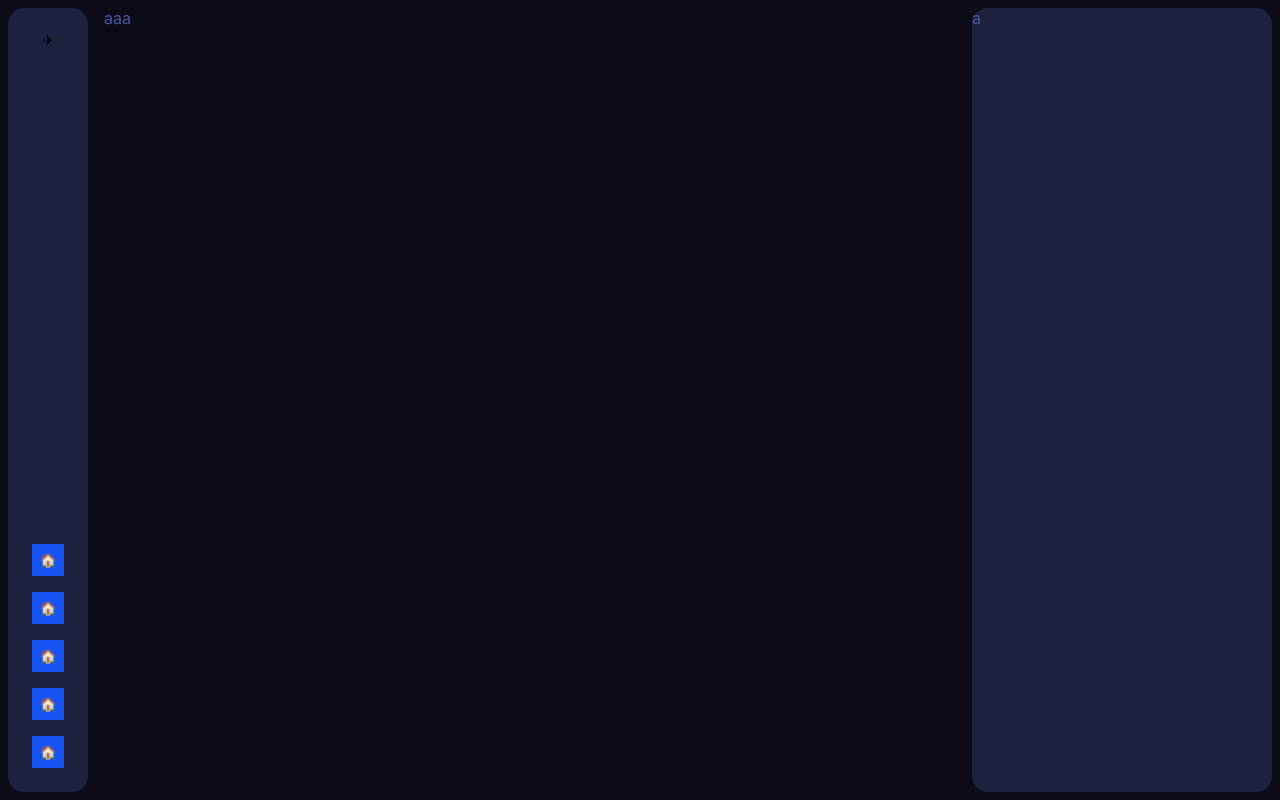
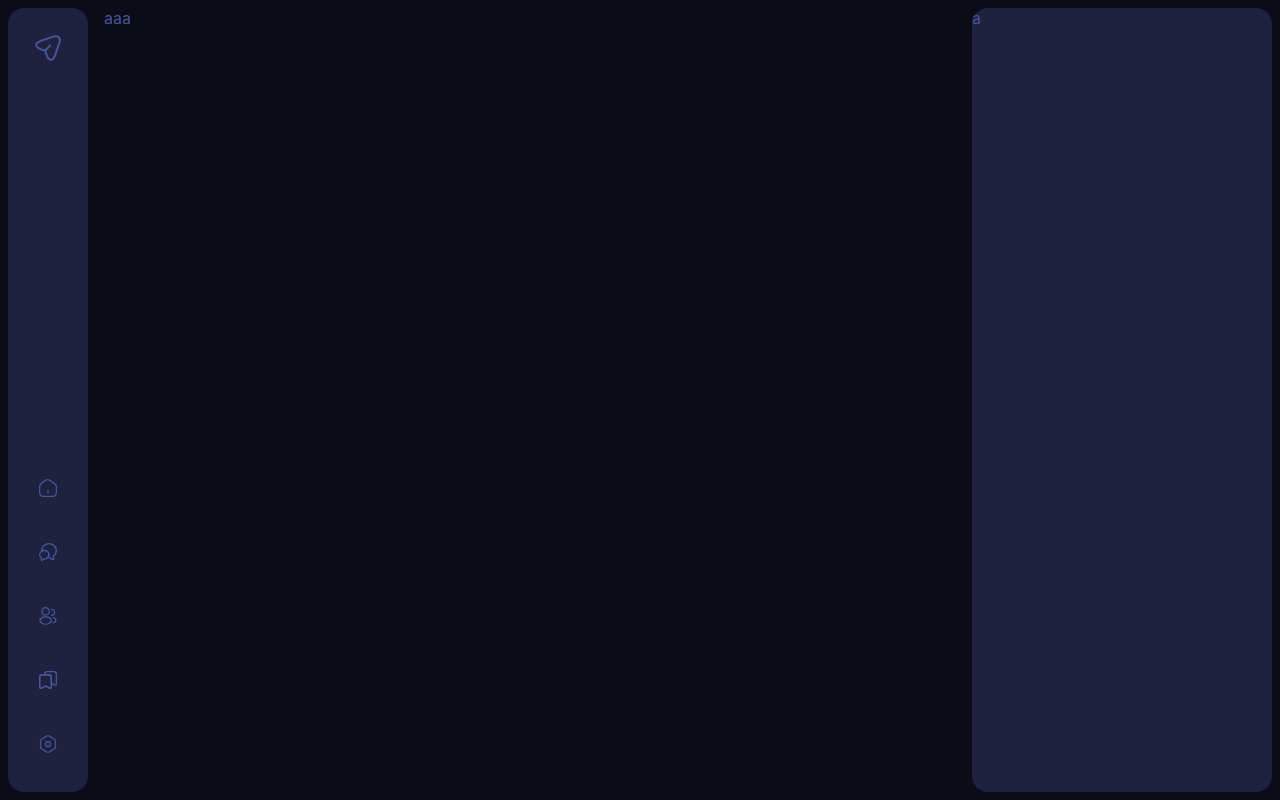
Before and after one commit to ItsMeLeonardo/travel-booking, a Next.js app: page / in a window 1280 px wide. Built offline with nearby package versions, Linux system fonts and the light colour scheme.

Commit message:
feat complete sidebar

```diff
--- a/components/Sidebar/index.tsx
+++ b/components/Sidebar/index.tsx
@@ -1,25 +1,43 @@
+import Send from 'icons/essetional/Send'
+import Home from 'icons/essetional/Home'
 import style from './style.module.css'
+import Messages from 'icons/messages/Messages'
+import Users from 'icons/users/Users'
+import Bookmark from 'icons/archive/Bookmark'
+import Settings from 'icons/settings/Settings'
 
 export default function Sidebar() {
   return (
     <nav className={style.sidebar}>
-      <button>✈</button>
+      <button>
+        <Send size={32} />
+      </button>
 
       <ul className={style.options}>
         <li className={style.item}>
-          <button>🏠</button>
+          <button>
+            <Home size={20} />
+          </button>
         </li>
         <li className={style.item}>
-          <button>🏠</button>
+          <button>
+            <Messages size={20} />
+          </button>
         </li>
         <li className={style.item} data-hide-mobile>
-          <button>🏠</button>
+          <button>
+            <Users size={20} />
+          </button>
         </li>
         <li className={style.item} data-hide-mobile>
-          <button>🏠</button>
+          <button>
+            <Bookmark size={20} />
+          </button>
         </li>
         <li className={style.item}>
-          <button>🏠</button>
+          <button>
+            <Settings size={20} />
+          </button>
         </li>
       </ul>
     </nav>
--- a/components/Sidebar/style.module.css
+++ b/components/Sidebar/style.module.css
@@ -10,12 +10,21 @@
   border-radius: 1rem;
   justify-content: space-between;
 
+  button {
+    padding: 0;
+    display: flex;
+    align-items: center;
+    justify-content: center;
+    color: var(--text-light);
+  }
+
   @media (min-width: 768px) {
     top: 0;
     left: 0;
     position: relative;
-    padding: 1.5rem;
+    padding: 1.5rem 0;
     flex-direction: column;
+    align-items: center;
     width: var(--sidebar-width);
     height: 100%;
   }
@@ -38,13 +47,36 @@
       }
 
       button {
-        --size: 2rem;
+        --size: 3rem;
         width: var(--size);
         height: var(--size);
+        padding: 0;
         display: flex;
         align-items: center;
         justify-content: center;
-        background: var(--primary);
+        color: var(--text);
+        position: relative;
+
+        &::before {
+          content: '';
+          position: absolute;
+          top: 0;
+          left: 0;
+          width: 100%;
+          height: 100%;
+          border-radius: 50%;
+          background: var(--primary);
+          opacity: 0;
+          transition: opacity 0.2s ease;
+        }
+
+        &:hover {
+          color: var(--primary);
+
+          &::before {
+            opacity: 0.15;
+          }
+        }
       }
     }
   }
```
